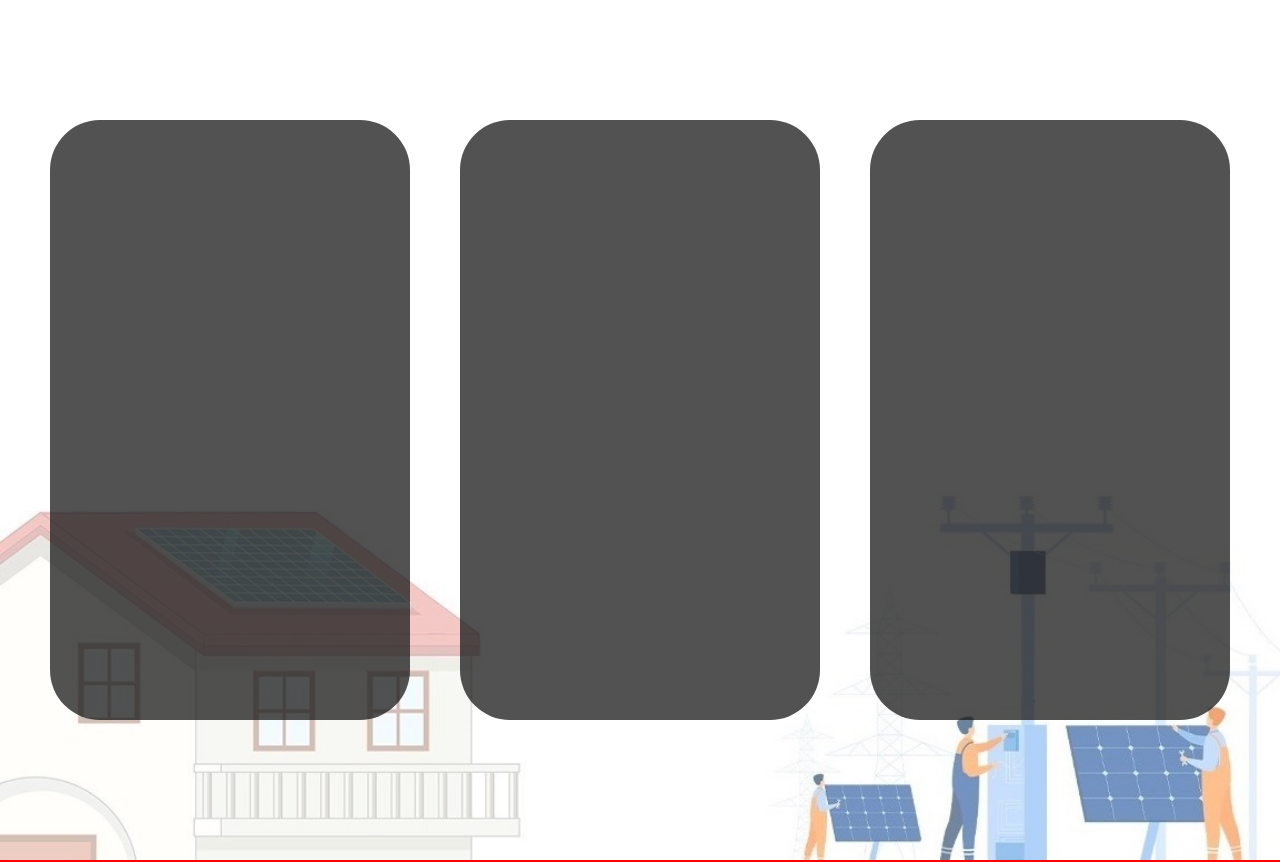
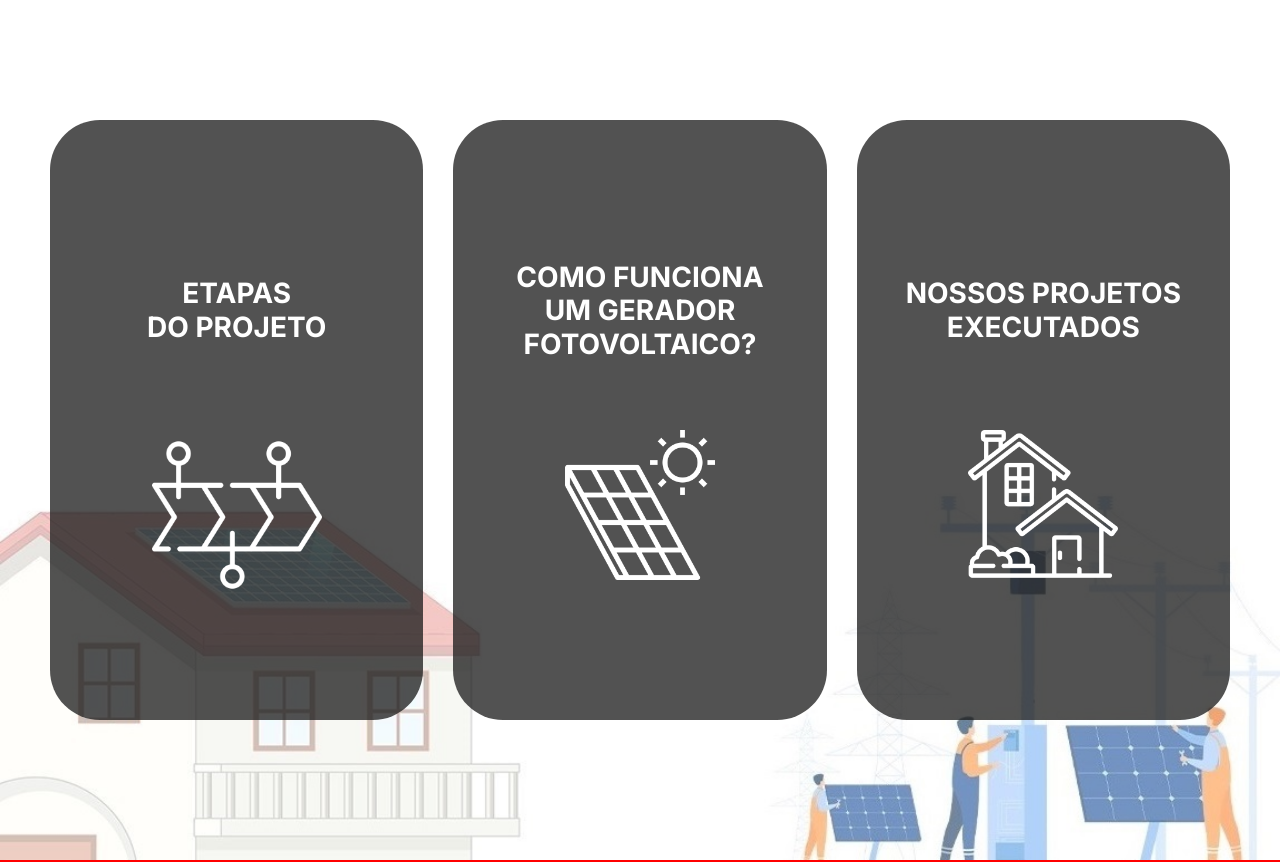
Before and after one commit to mdlpontual/_volta-es_website-react, a React (Vite) app: page / in a window 1280 px wide. Shown: the part 3460-4322 px from the top of the page. Built offline with nearby package versions, Linux system fonts and the light colour scheme.

Commit message:
nav buttons base

```diff
--- a/src/ui/pages/home-page/components/infos/Infos.scss
+++ b/src/ui/pages/home-page/components/infos/Infos.scss
@@ -25,15 +25,56 @@
                 height: 100%;
                 width: 100%;
                 padding: 50px;
-                gap: 50px;
+                gap: 30px;
                 align-content: center;
                 align-items: center;
-                #etapasCol {
+                #etapasCol,
+                #comoFuncionaCol,
+                #nossosProjetosCol {
                     @include box-reset-default;
                     //border: $gb-col_5-sol-blu;
                     height: 600px;
                     border-radius: 50px;
                     background-color: $transGrey;
+                    text-align: center;
+                    align-content: center;
+                    #buttonTextRow {
+                        @include box-reset-default;
+                        //border: $gb-row_2-dsh-ylw;
+                        height: 45%;
+                        padding: 150px 15px 30px 15px;
+                        align-content: center;
+                        h2 {
+                            @include box-reset-default;
+                            //border: $gb-elm_2-dsh-lgr;
+                            height: fit-content;
+                        }
+                    }
+                    #buttonIconRow {
+                        @include box-reset-default;
+                        //border: $gb-row_2-dsh-ylw;
+                        height: 55%;
+                        justify-content: center;
+                        padding: 40px;
+                        #etapasIcon {
+                            @include box-reset-default;
+                            //border: $gb-elm_2-dsh-lgr;
+                            height: 170px;
+                            width: 170px;
+                        }
+                        #comoFuncionaIcon {
+                            @include box-reset-default;
+                            //border: $gb-elm_2-dsh-lgr;
+                            height: 150px;
+                            width: 150px;
+                        }
+                        #nossosProjetosIcon {
+                            @include box-reset-default;
+                            //border: $gb-elm_2-dsh-lgr;
+                            height: 150px;
+                            width: 150px;
+                        }
+                    }
                 }
                 #comoFuncionaCol {
                     @include box-reset-default;
--- a/src/ui/pages/home-page/components/infos/nav-menu/InfoNavMenu.jsx
+++ b/src/ui/pages/home-page/components/infos/nav-menu/InfoNavMenu.jsx
@@ -1,17 +1,33 @@
 import React from "react";
+import IMG from "../../../../../../assets/imagesHub";
 
 function InfoNavMenu() {
   return (
     <>
       <div id="navButtonsRow" className="row">
         <div id="etapasCol" className="col">
-
+          <div id="buttonTextRow" className="row">
+            <h3><strong>ETAPAS <br /> DO PROJETO</strong></h3>
+          </div>
+          <div id="buttonIconRow" className="row">
+            <img src={IMG.phasesIcon_White} id="etapasIcon" alt="icone das etapas do projeto" />
+          </div>
         </div>
         <div id="comoFuncionaCol" className="col">
-
+          <div id="buttonTextRow" className="row">
+            <h3><strong>COMO FUNCIONA <br /> UM GERADOR FOTOVOLTAICO?</strong></h3>
+          </div>
+          <div id="buttonIconRow" className="row">
+            <img src={IMG.panelIcon_White} id="comoFuncionaIcon" alt="icone das etapas do projeto" />
+          </div>
         </div>
         <div id="nossosProjetosCol" className="col">
-
+          <div id="buttonTextRow" className="row">
+              <h3><strong>NOSSOS PROJETOS <br /> EXECUTADOS</strong></h3>
+            </div>
+            <div id="buttonIconRow" className="row">
+              <img src={IMG.projectsIcon_White} id="nossosProjetosIcon" alt="icone das etapas do projeto" />
+            </div>
         </div>
       </div>
     </>
```
